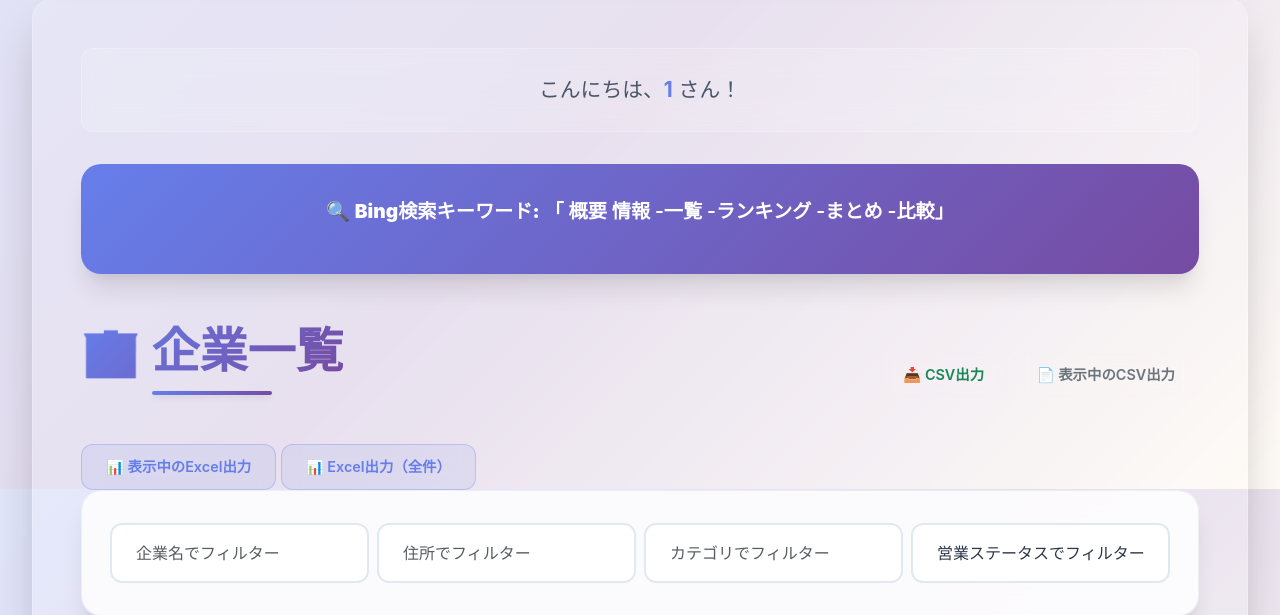
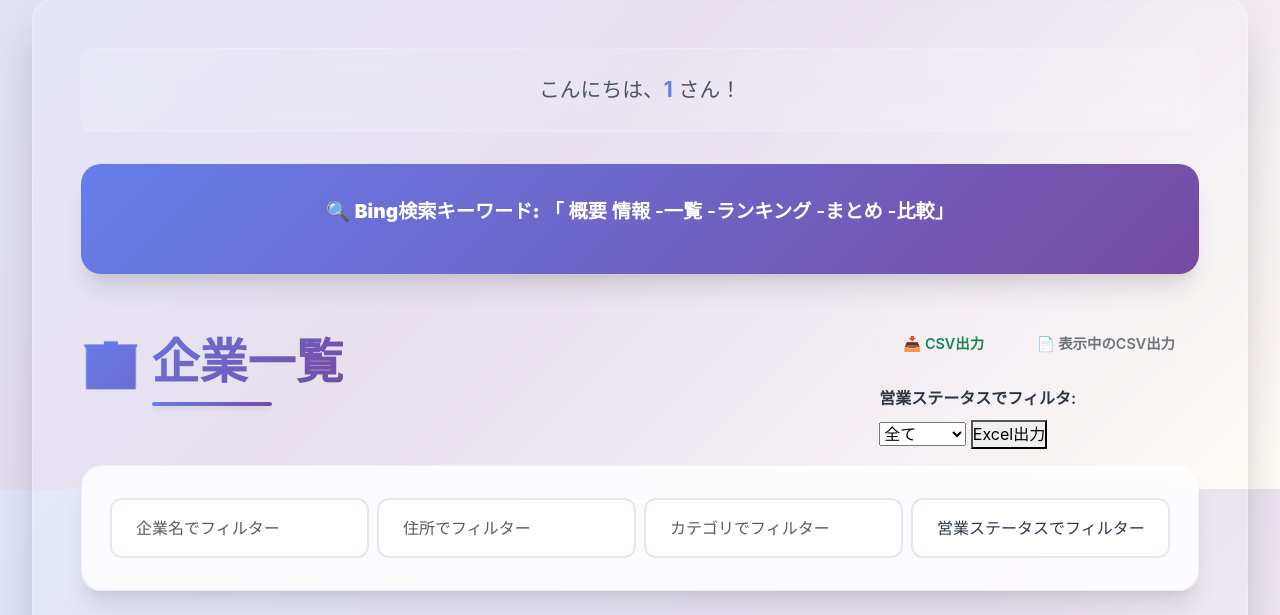
Before and after one commit to ghrwf704/form-dashboard, a Flask app: page / in a window 1280 px wide. Shown: the part 311-926 px from the top of the page. Run offline with Flask 3, Linux system fonts and the light colour scheme; the visitor is signed in with stand-in values (Sample User, id 1); data that the repository does not hold is empty.

Commit message:
excel機能修正

```diff
--- a/app.py
+++ b/app.py
@@ -247,10 +247,10 @@ def export_csv():
 
 from flask import Flask, send_file
 import io
-@app.route("/export_excel", methods=["POST"])
+@app.route("/export_excel", methods=["GET", "POST"])
 @login_required
 def export_excel():
-    filter_status = request.form.get("filter_status")
+    filter_status = request.values.get("filter_status", "全て")
     query = {"owner": current_user.id}
     if filter_status and filter_status != "全て":
         query["sales_status"] = filter_status
--- a/templates/index.html
+++ b/templates/index.html
@@ -16,13 +16,17 @@
   <div>
     <a href="{{ url_for('export_csv') }}" class="btn btn-outline-success">📥 CSV出力</a>
     <a href="#" class="btn btn-outline-secondary" id="export-visible-csv">📄 表示中のCSV出力</a>
+    <form action="{{ url_for('export_excel') }}" method="get" style="margin-top: 20px;">
+      <label for="filter_status">営業ステータスでフィルタ:</label>
+      <select name="filter_status" id="filter_status">
+          <option value="全て">全て</option>
+          <option value="未対応">未対応</option>
+          <option value="対応済み">対応済み</option>
+      </select>
+      <button type="submit">Excel出力</button>
+  </form>
   </div>
 </div>
-<form action="{{ url_for('export_excel') }}" method="post" class="d-inline">
-  <input type="hidden" name="filter_status" id="excel_filter_status">
-  <button type="submit" class="btn btn-outline-primary">📊 表示中のExcel出力</button>
-</form>
-<a href="{{ url_for('export_excel') }}" class="btn btn-outline-primary">📊 Excel出力（全件）</a>
 
 <!-- フィルターフォーム -->
 <div class="filter-box mb-4">
```
